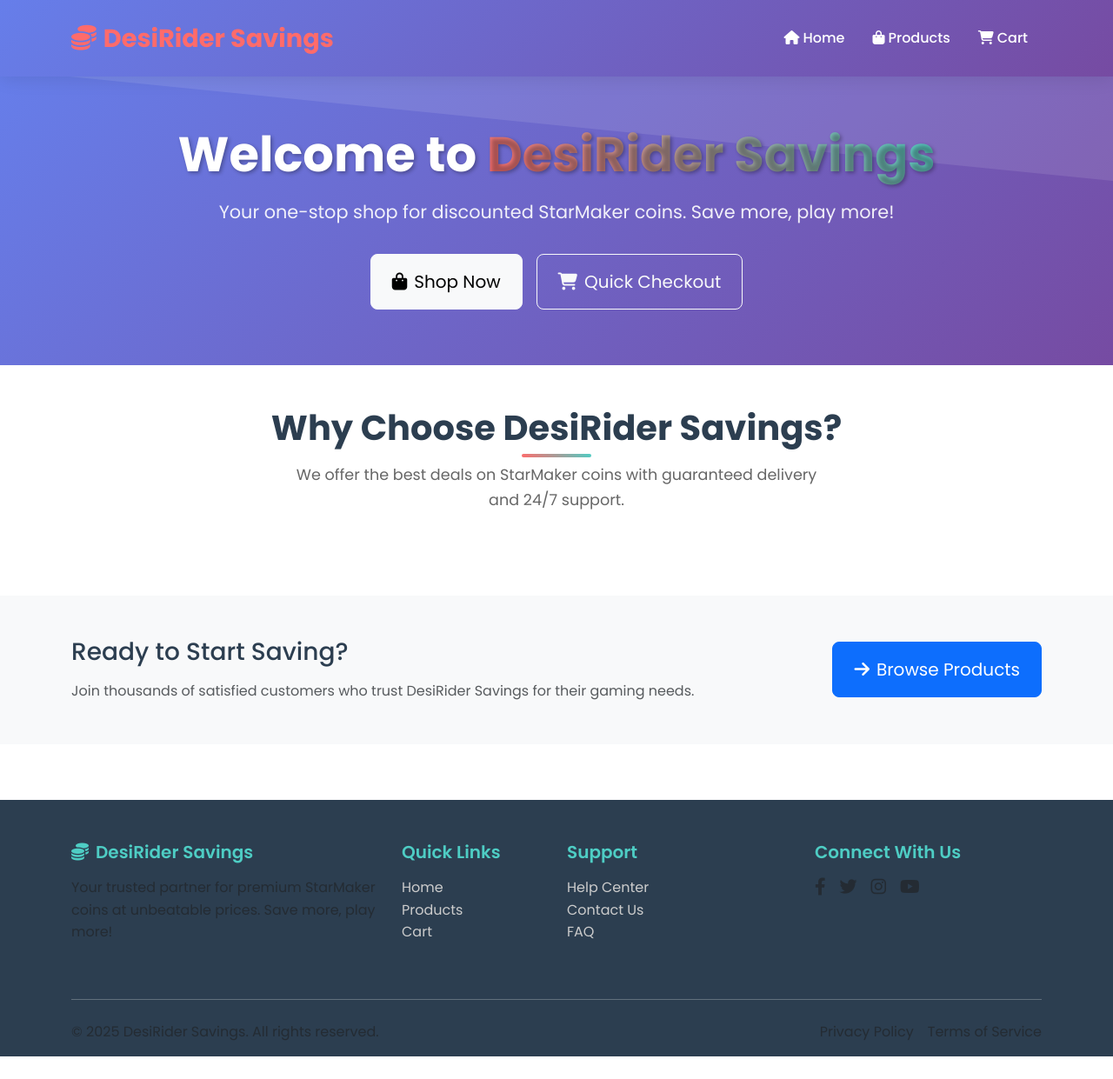
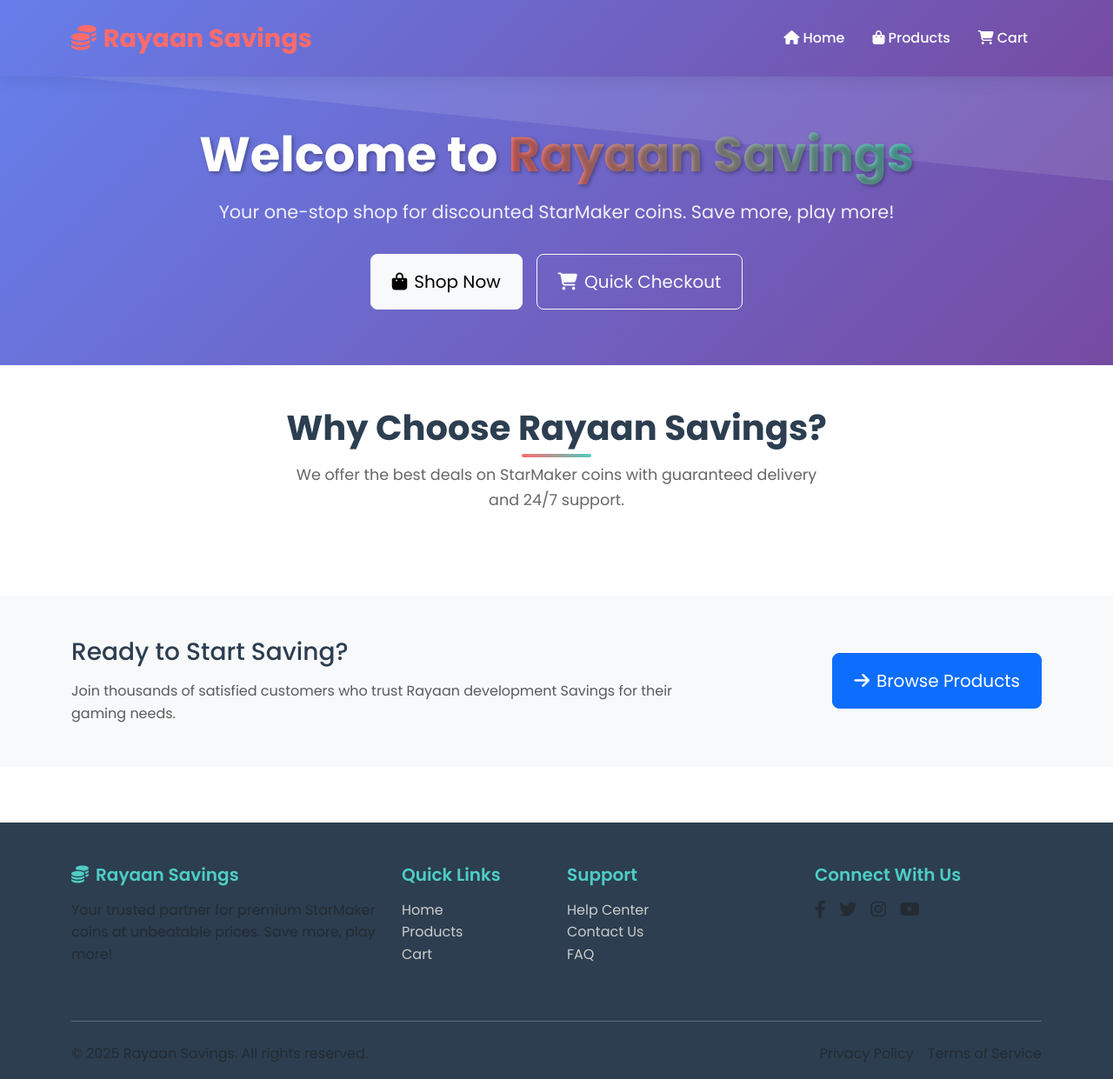
Before and after one commit to tanveeransari/starcoin, a React (Create React App) app: page / in a window 1280 px wide. Shown: the whole page at 87% size. Before the commit the page ends 1215 px from the top, so only its background shows below. Built offline with nearby package versions, Linux system fonts and the light colour scheme.

Commit message:
change name to lan

```diff
--- a/public/index.html
+++ b/public/index.html
@@ -10,15 +10,23 @@
       content="DesiRider Savings - Your one-stop shop for discounted StarMaker coins"
     />
 
+    <!-- Bootstrap CSS -->
+    <link
+      href="https://cdn.jsdelivr.net/npm/bootstrap@5.3.0/dist/css/bootstrap.min.css"
+      rel="stylesheet"
+    />
+    <!-- Font Awesome for icons -->
+    <link
+      rel="stylesheet"
+      href="https://cdnjs.cloudflare.com/ajax/libs/font-awesome/6.4.0/css/all.min.css"
+    />
+    <!-- Google Fonts -->
+    <link
+      href="https://fonts.googleapis.com/css2?family=Poppins:wght@300;400;500;600;700&display=swap"
+      rel="stylesheet"
+    />
 
-    <!-- Bootstrap CSS -->
-    <link href="https://cdn.jsdelivr.net/npm/bootstrap@5.3.0/dist/css/bootstrap.min.css" rel="stylesheet">
-    <!-- Font Awesome for icons -->
-    <link rel="stylesheet" href="https://cdnjs.cloudflare.com/ajax/libs/font-awesome/6.4.0/css/all.min.css">
-    <!-- Google Fonts -->
-    <link href="https://fonts.googleapis.com/css2?family=Poppins:wght@300;400;500;600;700&display=swap" rel="stylesheet">
-
-    <title>DesiRider Savings - Premium Coin Store</title>
+    <title>Rayaan Savings - Premium Coin Store</title>
   </head>
   <body>
     <noscript>You need to enable JavaScript to run this app.</noscript>
--- a/src/App.tsx
+++ b/src/App.tsx
@@ -16,7 +16,7 @@
           <div className="container">
             <Link className="navbar-brand" to="/">
               <i className="fas fa-coins me-2"></i>
-              DesiRider Savings
+              Rayaan Savings
             </Link>
 
             <button
@@ -69,7 +69,7 @@
               <div className="col-lg-4 col-md-6 mb-4">
                 <h5>
                   <i className="fas fa-coins me-2"></i>
-                  DesiRider Savings
+                  Rayaan Savings
                 </h5>
                 <p className="text-muted">
                   Your trusted partner for premium StarMaker coins at unbeatable
@@ -126,7 +126,7 @@
             <div className="row align-items-center">
               <div className="col-md-6">
                 <p className="mb-0 text-muted">
-                  &copy; 2025 DesiRider Savings. All rights reserved.
+                  &copy; 2025 Rayaan Savings. All rights reserved.
                 </p>
               </div>
               <div className="col-md-6 text-md-end">
--- a/src/pages/Home.tsx
+++ b/src/pages/Home.tsx
@@ -9,7 +9,7 @@
       <div className="container">
         <div className="hero-content fade-in-up">
           <h1 className="hero-title">
-            Welcome to <span className="text-gradient">DesiRider Savings</span>
+            Welcome to <span className="text-gradient">Rayaan Savings</span>
           </h1>
           <p className="hero-subtitle">
             Your one-stop shop for discounted StarMaker coins. Save more, play
@@ -36,7 +36,7 @@
     <section className="py-5">
       <div className="container">
         <div className="section-header">
-          <h2 className="section-title">Why Choose DesiRider Savings?</h2>
+          <h2 className="section-title">Why Choose Rayaan Savings?</h2>
           <p className="section-subtitle">
             We offer the best deals on StarMaker coins with guaranteed delivery
             and 24/7 support.
@@ -52,8 +52,8 @@
           <div className="col-lg-8">
             <h3 className="mb-3">Ready to Start Saving?</h3>
             <p className="text-muted mb-0">
-              Join thousands of satisfied customers who trust DesiRider Savings
-              for their gaming needs.
+              Join thousands of satisfied customers who trust Rayaan{" "}
+              {process.env.NODE_ENV} Savings for their gaming needs.
             </p>
           </div>
           <div className="col-lg-4 text-lg-end">
--- a/src/pages/Products.tsx
+++ b/src/pages/Products.tsx
@@ -1,6 +1,6 @@
 // pages/Products.tsx
 import React, { useState, useEffect } from "react";
-import { Link } from "react-router-dom";
+import { Link, Navigate, useNavigate } from "react-router-dom";
 import { Product } from "../types";
 //export type { Product } from "../types";
 import { useCart } from "./CartContext";
@@ -13,6 +13,7 @@
   const [products, setProducts] = useState<Product[]>([]);
   const [loading, setLoading] = useState(true);
   const [error, setError] = useState<string | null>(null);
+  const navigate = useNavigate();
   const { addItem } = useCart();
 
   useEffect(() => {
@@ -45,10 +46,10 @@
   const handleBuyNow = (prd: Product) => {
     // In a real app, this would add to cart or redirect to checkout
     alert(
-      `Added 1 ${prd.name} to cart at price ${prd.price}! Redirecting to cart page...`
+      `Added 1 ${prd.name} to cart at price ${prd.price}! Redirecting to cart...`
     );
     addItem({ ...prd, quantity: 1 });
-    //window.location.href = "/cart";
+    navigate("/cart");
   };
 
   if (loading) {
```
Also changed, not shown: 1 other file (tests, documents, lock files or other folders).
